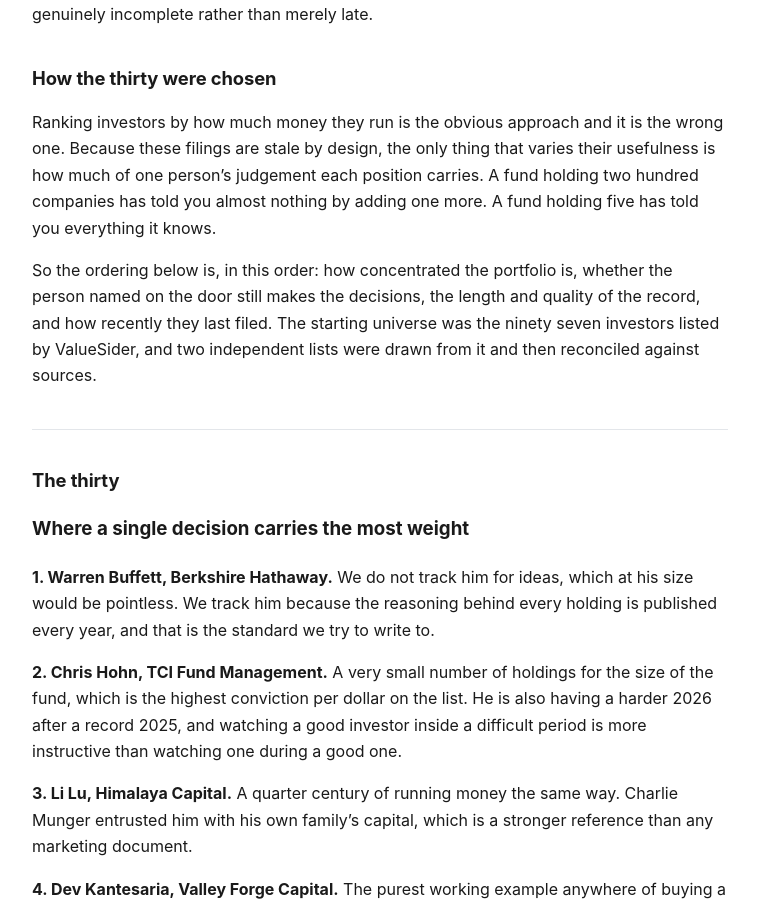
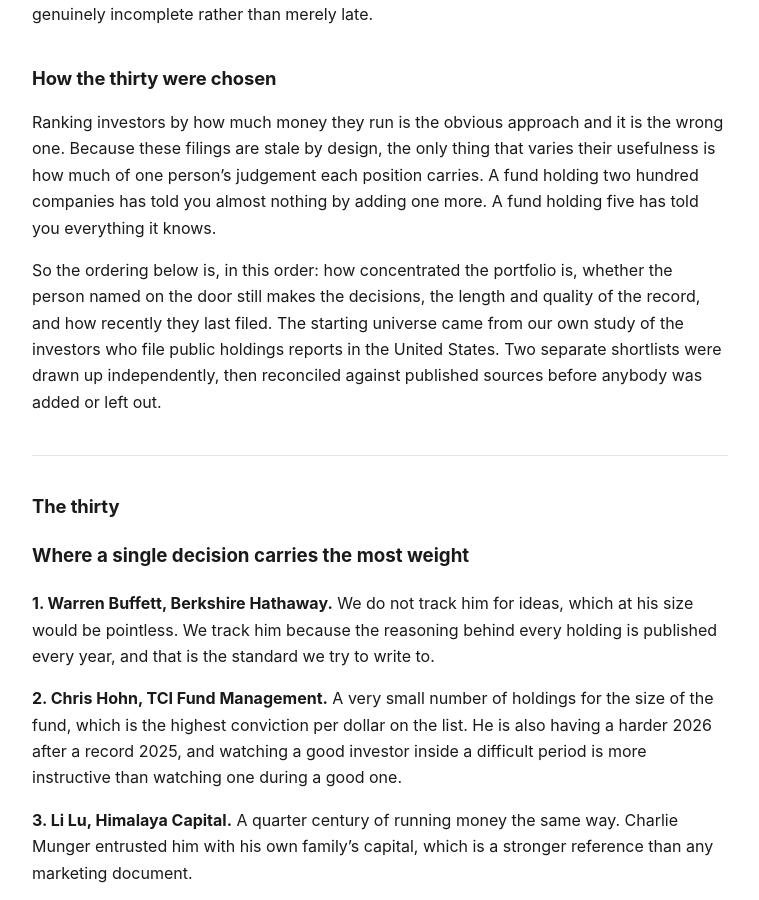
Before and after one commit to themicrocapinvestor/MM-Policies, a Jekyll site: the page built from tracker.md, in a window 1280 px wide and 900 px high, scrolled down 1415 px. Shown: the whole window, without its empty margins (260-1019 px from the left). Built offline with Jekyll 4.4.1, drawn with Linux system fonts in a browser that asks for light colours; some of the changed text lies outside the part shown.

Commit message:
Tracker: the universe is our own study, and the third party credit comes out
Three mentions removed. The page now says the starting universe came from our
own study of the investors who file public holdings reports in the United
States, that two shortlists were drawn up independently, and that they were
reconciled against published sources before anybody was added or left out.

The SEC sentence stays and gains a line: it is not affiliated with us and
nothing here is published with its knowledge or approval. That one is not
optional, since the whole page is built on records it publishes.

```diff
--- a/tracker.md
+++ b/tracker.md
@@ -63,9 +63,10 @@ everything it knows.
 
 So the ordering below is, in this order: how concentrated the portfolio is, whether the
 person named on the door still makes the decisions, the length and quality of the record,
-and how recently they last filed. The starting universe was the ninety seven investors
-listed by ValueSider, and two independent lists were drawn from it and then reconciled
-against sources.
+and how recently they last filed. The starting universe came from our own study of the
+investors who file public holdings reports in the United States. Two separate shortlists
+were drawn up independently, then reconciled against published sources before anybody was
+added or left out.
 
 ---
 
@@ -197,14 +198,13 @@ you much.
 
 ## Sources, and what we owe them
 
-The starting universe of ninety seven investors is from **ValueSider**. The filings
-themselves are public records published by the **United States Securities and Exchange
-Commission** and are free for anyone to read. Records, dates and current status were
-checked against published reporting before anybody was added or left out.
+The filings themselves are public records published by the **United States Securities and
+Exchange Commission** and are free for anyone to read. Records, dates and current status
+were checked against published reporting before anybody was added or left out.
 
 None of the investors named on this page has any connection to this publication. None has
-reviewed it, endorsed it, or is aware of it. Neither ValueSider nor the SEC is affiliated
-with us in any way.
+reviewed it, endorsed it, or is aware of it. The SEC is not affiliated with us in any way,
+and nothing here is published with its knowledge or approval.
 
 **The tracker itself is public.** The filings we collect and how we collect them are at
 **PUT THE REPOSITORY LINK IN**, so that any reader can check our reading against the
```
